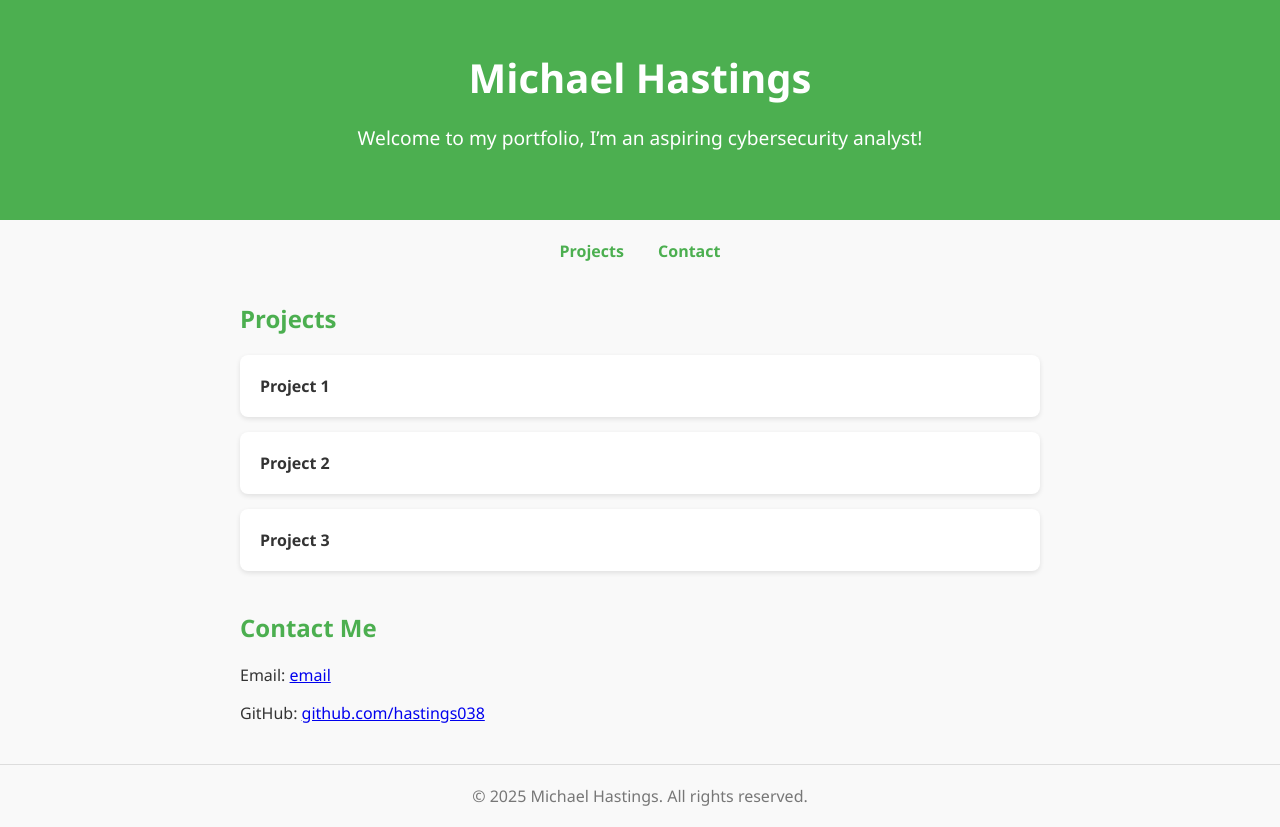
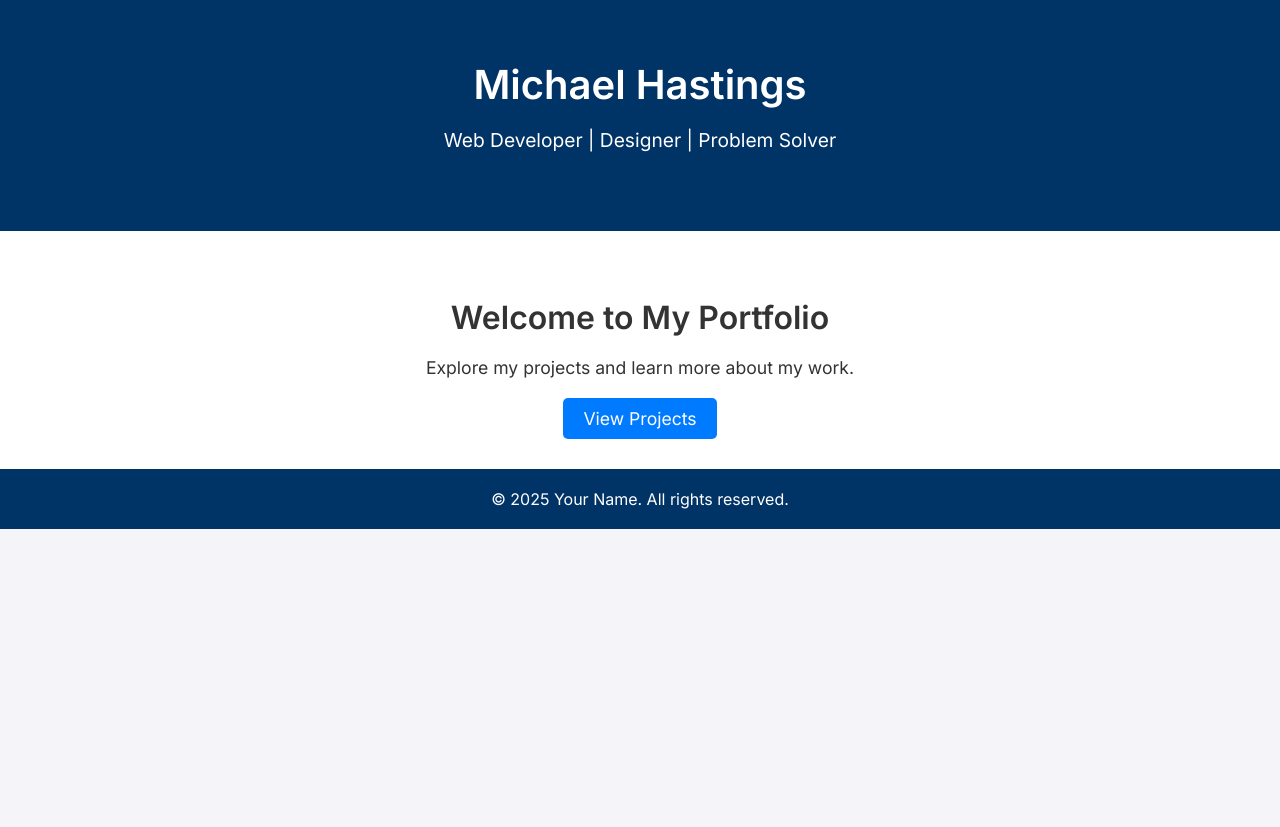
Before and after one commit to Hastings038/hastings038.github.io, a plain HTML site: page index.html in a window 1280 px wide. After the commit the page ends 800 px from the top, so only its background shows below. Drawn offline with Linux system fonts and the light colour scheme.

Commit message:
Design One

```diff
--- a/index.html
+++ b/index.html
@@ -3,114 +3,87 @@
 <head>
     <meta charset="UTF-8">
     <meta name="viewport" content="width=device-width, initial-scale=1.0">
-    <title>Michael Hastings Portfolio</title>
+    <title>Your Name - Portfolio</title>
+    <link href="https://fonts.googleapis.com/css2?family=Inter:wght@400;600&display=swap" rel="stylesheet">
     <style>
-        /* Reset and basic styles */
+        /* Global Styles */
         body {
+            font-family: 'Inter', sans-serif;
             margin: 0;
-            font-family: 'Segoe UI', Tahoma, Geneva, Verdana, sans-serif;
-            background-color: #f9f9f9;
+            padding: 0;
+            background-color: #f4f4f9;
             color: #333;
         }
+        a {
+            text-decoration: none;
+            color: inherit;
+        }
 
+        /* Header */
         header {
-            background-color: #4CAF50;
+            background-color: #003366;
             color: white;
-            padding: 50px 20px;
+            padding: 60px 20px;
             text-align: center;
         }
-
         header h1 {
             margin: 0;
             font-size: 2.5em;
         }
-
         header p {
             font-size: 1.2em;
         }
 
-        nav {
+        /* Hero Section */
+        .hero {
+            background-color: #ffffff;
+            padding: 40px 20px;
             text-align: center;
-            margin: 20px 0;
+        }
+        .hero h2 {
+            font-size: 2em;
+            margin-bottom: 20px;
+        }
+        .hero p {
+            font-size: 1.1em;
+            margin-bottom: 30px;
+        }
+        .hero a {
+            background-color: #007bff;
+            color: white;
+            padding: 10px 20px;
+            border-radius: 5px;
+            font-size: 1.1em;
         }
 
-        nav a {
-            margin: 0 15px;
-            text-decoration: none;
-            color: #4CAF50;
-            font-weight: bold;
+        /* Footer */
+        footer {
+            background-color: #003366;
+            color: white;
+            padding: 20px 0;
+            text-align: center;
         }
-
-        nav a:hover {
-            text-decoration: underline;
-        }
-
-        section {
-            max-width: 800px;
-            margin: 40px auto;
-            padding: 0 20px;
-        }
-
-        h2 {
-            color: #4CAF50;
-        }
-
-        ul.projects {
-            list-style: none;
-            padding: 0;
-        }
-
-        ul.projects li {
-            background: white;
-            margin-bottom: 15px;
-            padding: 20px;
-            border-radius: 8px;
-            box-shadow: 0px 2px 5px rgba(0,0,0,0.1);
-        }
-
-        ul.projects li a {
-            text-decoration: none;
-            color: #333;
-            font-weight: bold;
-        }
-
-        footer {
-            text-align: center;
-            padding: 20px;
-            color: #777;
-            border-top: 1px solid #ddd;
-            margin-top: 40px;
+        footer p {
+            margin: 0;
         }
     </style>
 </head>
 <body>
+
     <header>
         <h1>Michael Hastings</h1>
-        <p>Welcome to my portfolio, I’m an aspiring cybersecurity analyst!</p>
+        <p>Web Developer | Designer | Problem Solver</p>
     </header>
 
-    <nav>
-        <a href="#projects">Projects</a>
-        <a href="#contact">Contact</a>
-    </nav>
-
-    <section id="projects">
-        <h2>Projects</h2>
-        <ul class="projects">
-            <li><a href="https://github.com/username/project1" target="_blank">Project 1</a> </li>
-            <li><a href="https://github.com/username/project2" target="_blank">Project 2</a> </li>
-            <li><a href="https://github.com/username/project3" target="_blank">Project 3</a> </li>
-        </ul>
-    </section>
-
-    <section id="contact">
-        <h2>Contact Me</h2>
-        <p>Email: <a href="mailto:youremail@example.com">email</a></p>
-        <p>GitHub: <a href="https://github.com/hastings038" target="_blank">github.com/hastings038</a></p>
-    </section>
+    <div class="hero">
+        <h2>Welcome to My Portfolio</h2>
+        <p>Explore my projects and learn more about my work.</p>
+        <a href="#projects">View Projects</a>
+    </div>
 
     <footer>
-        &copy; 2025 Michael Hastings. All rights reserved.
+        <p>&copy; 2025 Your Name. All rights reserved.</p>
     </footer>
+
 </body>
 </html>
```
